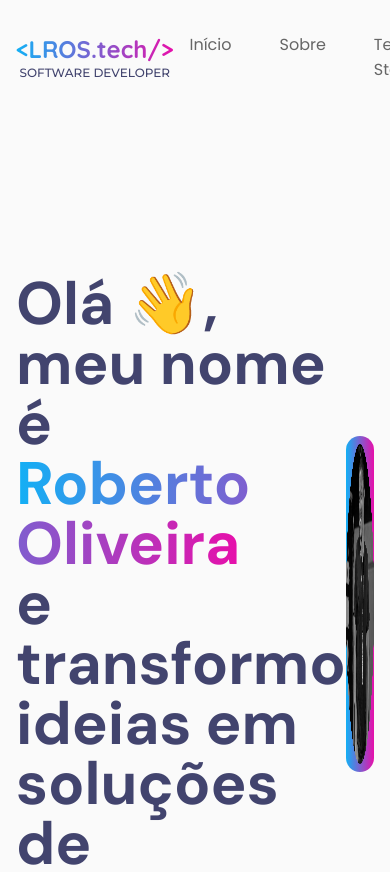
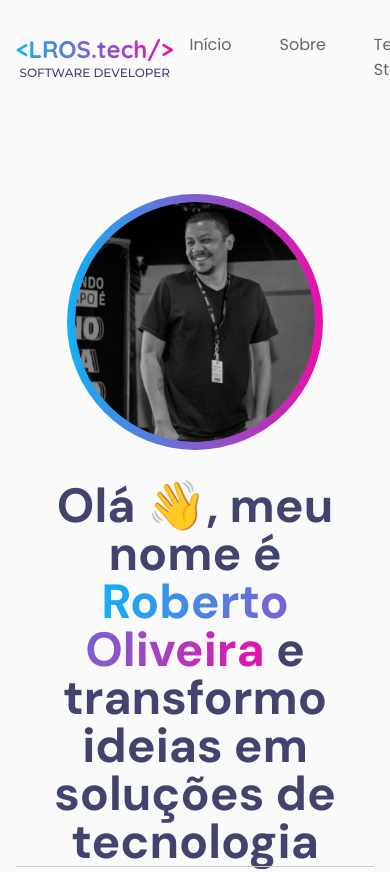
Before and after one commit to robertotics4/my-portifolio, a Next.js app: page / in a window 390 px wide. Shown: the top 872 px of the page. Built offline with nearby package versions, Linux system fonts and the light colour scheme.

Commit message:
feat: responsive presentation

```diff
--- a/src/components/ContactButton.tsx
+++ b/src/components/ContactButton.tsx
@@ -7,12 +7,6 @@ type ContactButtonProps = {
 }
 
 export function ContactButton({ url, icon, title }: ContactButtonProps) {
-  console.log({
-    url,
-    icon,
-    title,
-  })
-
   return (
     <a
       href={url}
--- a/src/components/Presentation.tsx
+++ b/src/components/Presentation.tsx
@@ -3,25 +3,23 @@ import profileImage from '../../public/assets/profile.png'
 
 export function Presentation() {
   return (
-    <div className="mt-44 flex place-content-between items-center">
-      <div className="max-w-2xl">
-        <strong className="font-primary text-6xl text-port-blue-800">
-          Olá 👋,
-          <br />
-          meu nome é<br />
-          <strong className="bg-gradient-to-r from-port-blue-400 to-port-pink-400 bg-clip-text text-transparent">
-            Roberto Oliveira
-          </strong>
-          <br />e transformo ideias em soluções de tecnologia
-        </strong>
+    <div className="mt-24 flex flex-col items-center gap-8 text-center lg:mt-44 lg:flex-row-reverse lg:place-content-between lg:gap-0 lg:text-left">
+      <div className="flex h-64 w-64 items-center justify-center rounded-full bg-gradient-to-r from-port-blue-400 to-port-pink-400 lg:h-84 lg:w-84">
+        <Image
+          src={profileImage}
+          className="h-60 w-60 rounded-full saturate-0 filter lg:h-80 lg:w-80"
+          alt="Profile do Roberto Oliveira"
+        />
       </div>
 
-      <div className="flex h-84 w-84 items-center justify-center rounded-full bg-gradient-to-r from-port-blue-400 to-port-pink-400">
-        <Image
-          src={profileImage}
-          className="h-80 w-80 rounded-full saturate-0 filter"
-          alt="Profile do Roberto Oliveira"
-        />
+      <div className="max-w-lg lg:max-w-2xl">
+        <strong className="font-primary text-5xl text-port-blue-800 lg:text-6xl">
+          Olá 👋, meu nome é{' '}
+          <strong className="bg-gradient-to-r from-port-blue-400 to-port-pink-400 bg-clip-text text-transparent">
+            Roberto Oliveira{' '}
+          </strong>
+          e transformo ideias em soluções de tecnologia
+        </strong>
       </div>
     </div>
   )
```
